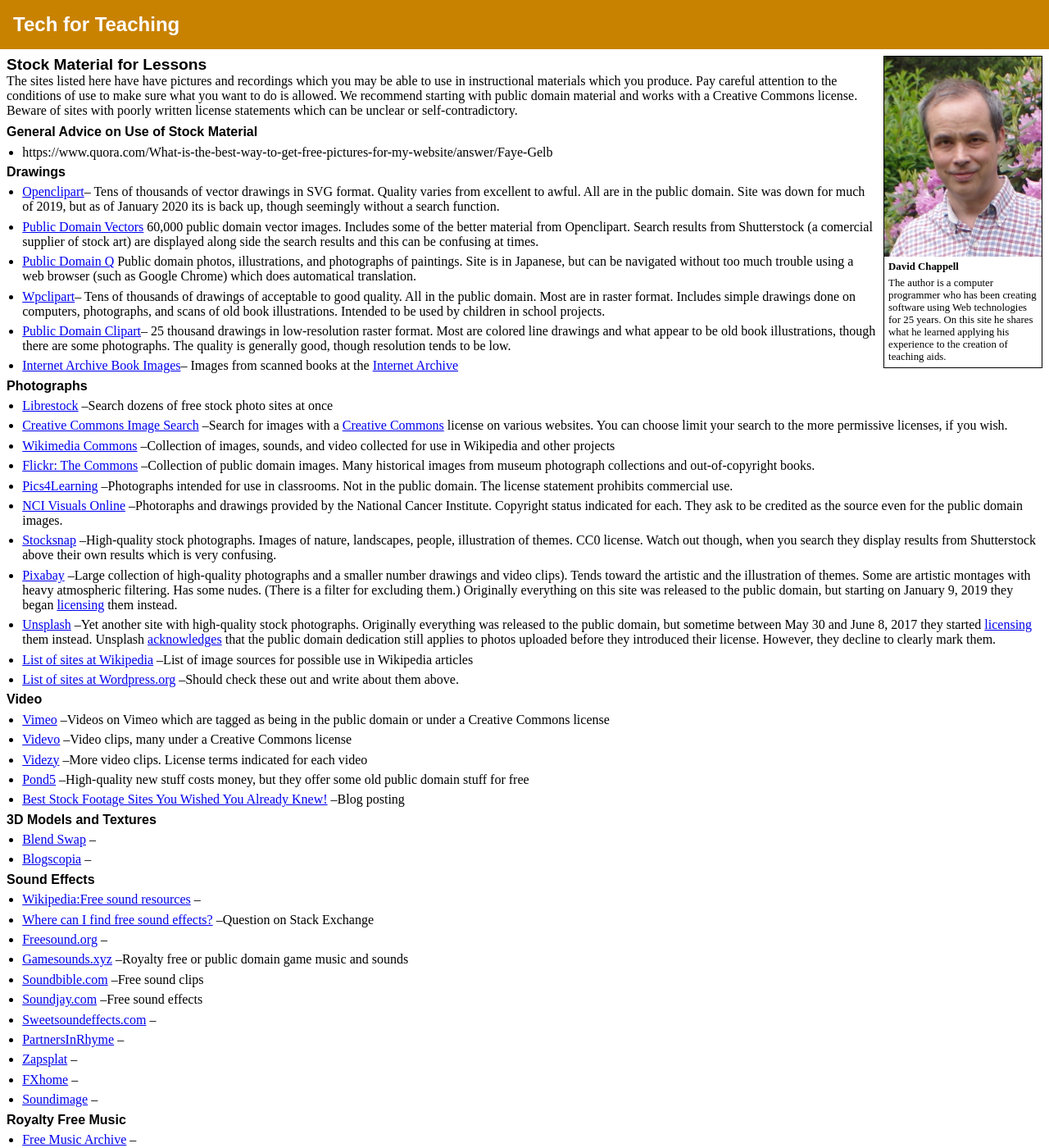
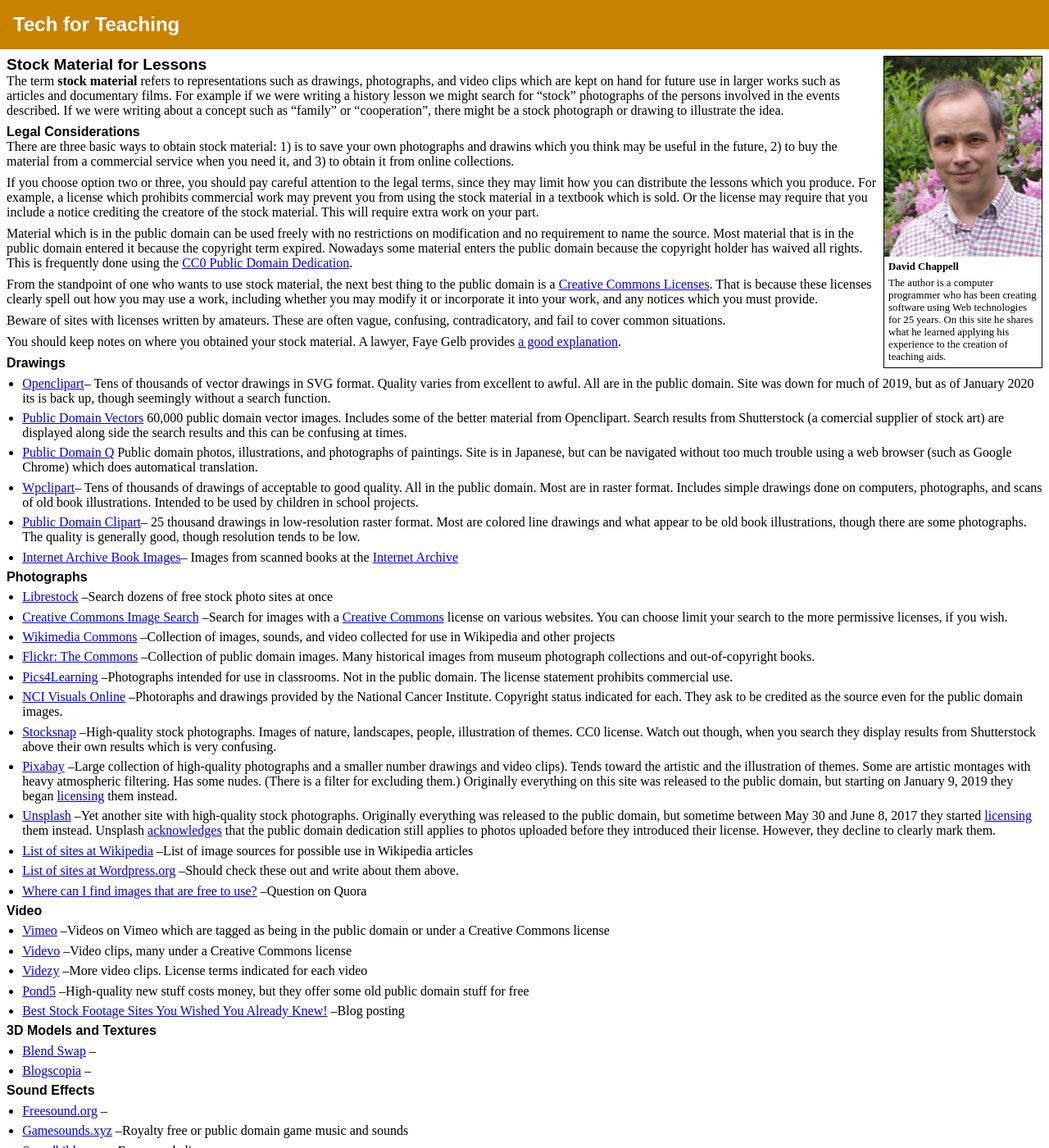
Before and after one commit to david672orford/tech-for-teaching, a Jekyll site: the page built from stock-material/index.md, in a window 1280 px wide and 1400 px high. Shown: the whole window at 82% size. Built offline with Jekyll 4.4.1, drawn with Linux system fonts in a browser that asks for light colours; our own code applies the rules of GitHub Pages for plain Markdown files; some of the changed text lies outside the part shown.

Commit message:
stock legal considerations

```diff
--- a/stock-material/index.md
+++ b/stock-material/index.md
@@ -1,15 +1,44 @@
 ## Stock Material for Lessons
 
-The sites listed here have have pictures and recordings which you may be able
-to use in instructional materials which you produce. Pay careful attention to
-the conditions of use to make sure what you want to do is allowed. We recommend
-starting with public domain material and works with a Creative Commons license.
-Beware of sites with poorly written license statements which can be unclear
-or self-contradictory.
+The term **stock material** refers to representations such as drawings,
+photographs, and video clips which are kept on hand for future use in
+larger works such as articles and documentary films. For example if we
+were writing a history lesson we might search for "stock" photographs
+of the persons involved in the events described. If we were writing about
+a concept such as "family" or "cooperation", there might be a stock photograph
+or drawing to illustrate the idea.
 
-### General Advice on Use of Stock Material
+### Legal Considerations
 
-* https://www.quora.com/What-is-the-best-way-to-get-free-pictures-for-my-website/answer/Faye-Gelb
+There are three basic ways to obtain stock material: 1) is to save
+your own photographs and drawins which you think may be useful in the future,
+2) to buy the material from a commercial service when you need it, and 3)
+to obtain it from online collections.
+
+If you choose option two or three, you should pay careful attention to the
+legal terms, since they may limit how you can distribute the lessons which you
+produce. For example, a license which prohibits commercial work may prevent you
+from using the stock material in a textbook which is sold. Or the license may
+require that you include a notice crediting the creatore of the stock material.
+This will require extra work on your part.
+
+Material which is in the public domain can be used freely with no restrictions
+on modification and no requirement to name the source. Most material that is
+in the public domain entered it because the copyright term expired.
+Nowadays some material enters the public domain because the copyright holder
+has waived all rights. This is frequently done using the
+[CC0 Public Domain Dedication](https://creativecommons.org/publicdomain/zero/1.0/).
+
+From the standpoint of one who wants to use stock material, the next best thing
+to the public domain is a [Creative Commons Licenses](https://creativecommons.org/licenses).
+That is because these licenses clearly spell out how you may use a work, including whether you may
+modify it or incorporate it into your work, and any notices which you must provide.
+
+Beware of sites with licenses written by amateurs. These are often vague, confusing,
+contradicatory, and fail to cover common situations.
+
+You should keep notes on where you obtained your stock material. A lawyer, Faye Gelb
+provides [a good explanation](https://www.quora.com/What-is-the-best-way-to-get-free-pictures-for-my-website/answer/Faye-Gelb).
 
 ### Drawings
 * [Openclipart](https://openclipart.org/)--
@@ -83,6 +112,8 @@
 	--List of image sources for possible use in Wikipedia articles
 * [List of sites at Wordpress.org](https://make.wordpress.org/themes/handbook/review/resources/#recommended-websites-for-images)
 	--Should check these out and write about them above.
+* [Where can I find images that are free to use?](https://www.quora.com/Where-can-I-find-images-that-are-free-to-use)
+	--Question on Quora
 
 ### Video
 * [Vimeo](https://vimeo.com/creativecommons)
@@ -105,10 +136,6 @@
 	--
 
 ### Sound Effects
-* [Wikipedia:Free sound resources](https://en.m.wikipedia.org/wiki/Wikipedia:Free_sound_resources)
-	--
-* [Where can I find free sound effects?](https://sound.stackexchange.com/questions/25298/where-can-i-find-free-sound-effects)
-	--Question on Stack Exchange
 * [Freesound.org](https://freesound.org)
 	--
 * [Gamesounds.xyz](https://gamesounds.xyz)
@@ -127,6 +154,10 @@
 	--
 * [Soundimage](http://soundimage.org)
 	--
+* [Wikipedia:Free sound resources](https://en.m.wikipedia.org/wiki/Wikipedia:Free_sound_resources)
+	--
+* [Where can I find free sound effects?](https://sound.stackexchange.com/questions/25298/where-can-i-find-free-sound-effects)
+	--Question on Stack Exchange
 
 ### Royalty Free Music
 * [Free Music Archive](https://archive.org/details/freemusicarchive)
```
